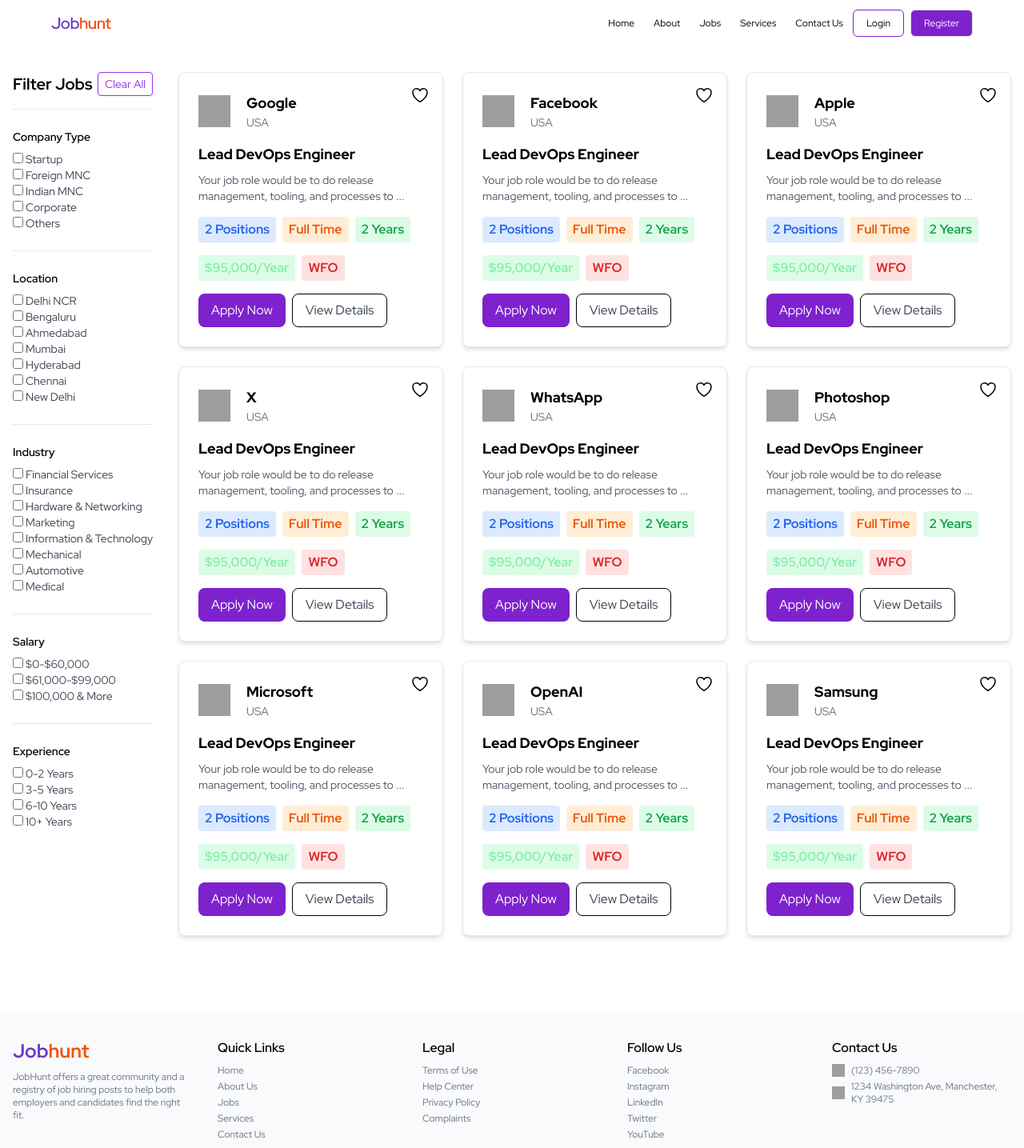
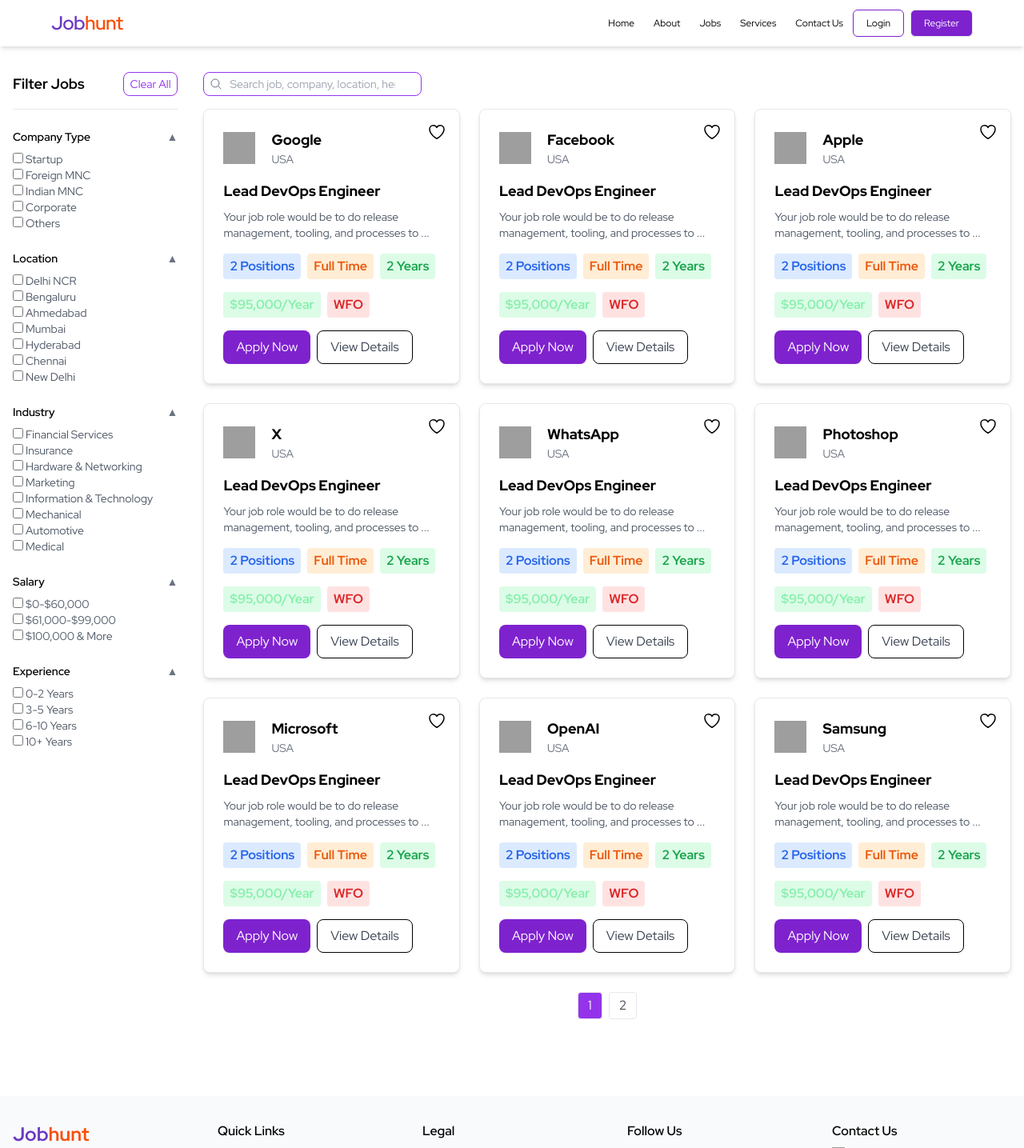
Before and after one commit to xkshxt/db2, a React (Vite) app: page /jobs in a window 1280 px wide. Shown: the top 1435 px of the page at 80% size. Built offline with nearby package versions, Linux system fonts and the light colour scheme; grey boxes are pictures that could not be loaded.

Commit message:
ui refinments

```diff
--- a/public/data/jobs.json
+++ b/public/data/jobs.json
@@ -9,7 +9,14 @@
     "description": ["Your job role would be to do release management, tooling, and processes to ..."],
     "positions": "2 Positions",
     "jobType": "Full Time",
-    "experience": "2 Years"
+    "experience": "2 Years",
+    "companyOverview": "Google is a leading tech company...",
+    "benefits": ["Health Insurance", "Flexible Hours", "Remote Work"],
+    "reviews": [
+      "Friendly environment",
+      "Work from home facility",
+      "Good for freshers to learn"
+    ]
   },
   {
     "id": "2",
@@ -106,5 +113,17 @@
     "positions": "2 Positions",
     "jobType": "Full Time",
     "experience": "2 Years"
+  },
+  {
+    "id": "10",
+    "title": "Software Dev Engineer",
+    "companyName": "Samsung",
+    "companyLogo": "https://cdn-icons-png.flaticon.com/128/5969/5969116.png",
+    "location": "USA",
+    "salary": "$95,000/Year",
+    "description": ["Your job role would be to do release management, tooling, and processes to ..."],
+    "positions": "2 Positions",
+    "jobType": "Full Time",
+    "experience": "2 Years"
   }
 ]
--- /dev/null
+++ b/src/components/ExpandCollapse.jsx
@@ -0,0 +1,25 @@
+import PropTypes from 'prop-types';
+import { useState } from 'react';
+
+function ExpandCollapse({ title, children }) {
+  const [isOpen, setIsOpen] = useState(true);
+
+  return (
+    <div className="mb-6 text-sm text-gray-600">
+      <div className="flex justify-between items-center mb-2">
+        <h3 className="font-semibold text-black">{title}</h3>
+        <button onClick={() => setIsOpen(!isOpen)} className="text-gray-500">
+          {isOpen ? '▲' : '▼'}
+        </button>
+      </div>
+      {isOpen && <div>{children}</div>}
+    </div>
+  );
+}
+
+ExpandCollapse.propTypes = {
+  title: PropTypes.string.isRequired,
+  children: PropTypes.node.isRequired,
+};
+
+export default ExpandCollapse;
--- a/src/components/FilterSidebar.jsx
+++ b/src/components/FilterSidebar.jsx
@@ -1,4 +1,5 @@
 import PropTypes from 'prop-types';
+import CollapsibleSection from './ExpandCollapse';
 
 function FilterSidebar({ isMobile, toggleSidebar }) {
   return (
@@ -6,26 +7,24 @@
       className={`${
         isMobile
           ? 'fixed top-0 left-0 w-64 h-full bg-white z-50 overflow-y-auto p-6'
-          : 'w-55 mr-8'
+          : 'w-58 mr-8'
       }`}
     >
       <div className="flex justify-between items-center mb-4">
-        <h2 className="text-xl font-bold">Filter Jobs</h2>
+        <h2 className="text-lg font-bold">Filter Jobs</h2>
         {isMobile ? (
           <button onClick={toggleSidebar} className="text-gray-700 text-2xl">
             &times;
           </button>
         ) : (
-          <button className="text-sm text-purple-600 border border-purple-600 px-2 py-1 rounded">
+          <button className="text-sm text-purple-600 border border-purple-600 px-2 py-1 rounded-lg ml-12">
             Clear All
           </button>
         )}
       </div>
       <hr className="mb-6" />
 
-              {/* Company Type Filter */}
-              <div className="mb-6 text-sm text-gray-700">
-          <h3 className="font-semibold text-black mb-2">Company Type</h3>
+      <CollapsibleSection title="Company Type">
         <div>
           <label>
             <input type="checkbox" /> Startup
@@ -51,12 +50,9 @@
             <input type="checkbox" /> Others
           </label>
         </div>
-        </div>
-        <hr className="mb-6" />
+      </CollapsibleSection>
 
-        {/* Location Filter */}
-        <div className="mb-6 text-sm text-gray-700">
-          <h3 className="font-semibold text-black mb-2">Location</h3>
+      <CollapsibleSection title="Location">
         <div>
           <label>
             <input type="checkbox" /> Delhi NCR
@@ -92,12 +88,9 @@
             <input type="checkbox" /> New Delhi
           </label>
         </div>
-        </div>
-        <hr className="mb-6" />
+      </CollapsibleSection>
 
-        {/* Industry Filter */}
-        <div className="mb-6 text-sm text-gray-700">
-          <h3 className="font-semibold text-black mb-2">Industry</h3>
+      <CollapsibleSection title="Industry">
         <div>
           <label>
             <input type="checkbox" /> Financial Services
@@ -138,12 +131,9 @@
             <input type="checkbox" /> Medical
           </label>
         </div>
-        </div>
-        <hr className="mb-6" />
+      </CollapsibleSection>
 
-        {/* Salary Filter */}
-        <div className="mb-6 text-sm text-gray-700">
-          <h3 className="font-semibold text-black mb-2">Salary</h3>
+      <CollapsibleSection title="Salary">
         <div>
           <label>
             <input type="checkbox" /> $0-$60,000
@@ -159,12 +149,9 @@
             <input type="checkbox" /> $100,000 & More
           </label>
         </div>
-        </div>
-        <hr className="mb-6" />
+      </CollapsibleSection>
 
-        {/* Experience Filter */}
-        <div className="mb-6 text-sm text-gray-700">
-          <h3 className="font-semibold text-black mb-2">Experience</h3>
+      <CollapsibleSection title="Experience">
         <div>
           <label>
             <input type="checkbox" /> 0-2 Years
@@ -185,7 +172,7 @@
             <input type="checkbox" /> 10+ Years
           </label>
         </div>
-        </div>
+      </CollapsibleSection>
     </aside>
   );
 }
@@ -195,6 +182,4 @@
   toggleSidebar: PropTypes.func,
 };
 
-
-
 export default FilterSidebar;
--- a/src/components/Navbar.jsx
+++ b/src/components/Navbar.jsx
@@ -9,12 +9,12 @@
   };
 
   return (
-    <nav className="sticky top-0 z-50 py-3 bg-white">
+    <nav className="sticky top-0 z-50 py-3 bg-white shadow-md">
       <div className="container mx-auto px-4 sm:px-16 relative text-sm">
         <div className="flex justify-between items-center">
           <div className="flex items-center flex-shrink-0 font-semibold">
-            <span className="text-xl tracking-tight text-primary">Job</span>
-            <span className="text-xl tracking-tight text-secondary">hunt</span>
+            <span className="text-2xl tracking-tight text-primary">Job</span>
+            <span className="text-2xl tracking-tight text-secondary">hunt</span>
           </div>
           <div className="flex items-center">
             <div className="hidden lg:flex justify-center items-center space-x-6 text-xs">
--- a/src/pages/JobDetail.jsx
+++ b/src/pages/JobDetail.jsx
@@ -85,6 +85,12 @@
                   <li key={index}>{benefit}</li>
                 ))}
               </ul>
+              <h3 className="font-semibold mt-4">Reviews</h3>
+              <ul>
+                {job.reviews && job.reviews.map((review, index) => (
+                  <li key={index}>{review}</li>
+                ))}
+              </ul>
             </div>
           </div>
         </aside>
--- a/src/pages/Jobs.jsx
+++ b/src/pages/Jobs.jsx
@@ -1,13 +1,16 @@
-import { useState, useEffect } from 'react';
-import FilterSidebar from '../components/FilterSidebar';
-import JobCard from '../components/JobCard';
+import { useState, useEffect } from "react";
+import FilterSidebar from "../components/FilterSidebar";
+import JobCard from "../components/JobCard";
 
 function Jobs() {
   const [jobs, setJobs] = useState([]);
   const [isSidebarOpen, setIsSidebarOpen] = useState(false);
+  const [currentPage, setCurrentPage] = useState(1);
+  const [searchTerm, setSearchTerm] = useState("");
+  const jobsPerPage = 9;
 
   useEffect(() => {
-    fetch('/data/jobs.json')
+    fetch("/data/jobs.json")
       .then((res) => res.json())
       .then((data) => setJobs(data));
   }, []);
@@ -15,6 +18,22 @@
   const toggleSidebar = () => {
     setIsSidebarOpen(!isSidebarOpen);
   };
+
+  // Filter jobs based on search term
+  const filteredJobs = jobs.filter(
+    (job) =>
+      job.title.toLowerCase().includes(searchTerm.toLowerCase()) ||
+      job.companyName.toLowerCase().includes(searchTerm.toLowerCase()) ||
+      job.location.toLowerCase().includes(searchTerm.toLowerCase())
+  );
+
+  // Calculate indices for current page
+  const indexOfLastJob = currentPage * jobsPerPage;
+  const indexOfFirstJob = indexOfLastJob - jobsPerPage;
+  const currentJobs = filteredJobs.slice(indexOfFirstJob, indexOfLastJob);
+
+  // Calculate total pages
+  const totalPages = Math.ceil(filteredJobs.length / jobsPerPage);
 
   return (
     <div className="container mx-auto px-4 py-8 flex">
@@ -35,10 +54,54 @@
           </button>
         </div>
 
+        <div className="mb-4 flex justify-start">
+          <div className="relative w-[27%]">
+            <input
+              type="text"
+              placeholder="Search job, company, location, here..."
+              value={searchTerm}
+              onChange={(e) => setSearchTerm(e.target.value)}
+              className="text-sm w-full px-8 py-1 border border-purple-600 text-purple-600 rounded-lg"
+            />
+            <div className="absolute inset-y-0 left-0 flex items-center pl-2">
+              <svg
+                xmlns="http://www.w3.org/2000/svg"
+                fill="none"
+                viewBox="0 0 24 24"
+                strokeWidth="1.5"
+                stroke="currentColor"
+                className="w-4 h-5 text-gray-500"
+              >
+                <path
+                  strokeLinecap="round"
+                  strokeLinejoin="round"
+                  d="m21 21-5.197-5.197m0 0A7.5 7.5 0 1 0 5.196 5.196a7.5 7.5 0 0 0 10.607 10.607Z"
+                />
+              </svg>
+            </div>
+          </div>
+        </div>
         {/* Job Listings */}
         <div className="grid grid-cols-1 md:grid-cols-2 lg:grid-cols-3 gap-6">
-          {jobs.map((job) => (
+          {currentJobs.map((job) => (
             <JobCard key={job.id} job={job} />
+          ))}
+        </div>
+
+        {/* Pagination Controls */}
+        <div className="flex justify-center mt-6">
+          {Array.from({ length: totalPages }, (_, index) => (
+            <button
+              key={index}
+              onClick={() => setCurrentPage(index + 1)}
+              className={`px-3 py-1 mx-1 border rounded ${
+                currentPage === index + 1
+                  ? "bg-purple-600 text-white"
+                  : "bg-white text-gray-700"
+              }`}
+            >
+              {index + 1}
+            </button>
           ))}
         </div>
       </div>
```
Lines whose indentation alone changed are shown as unchanged.
